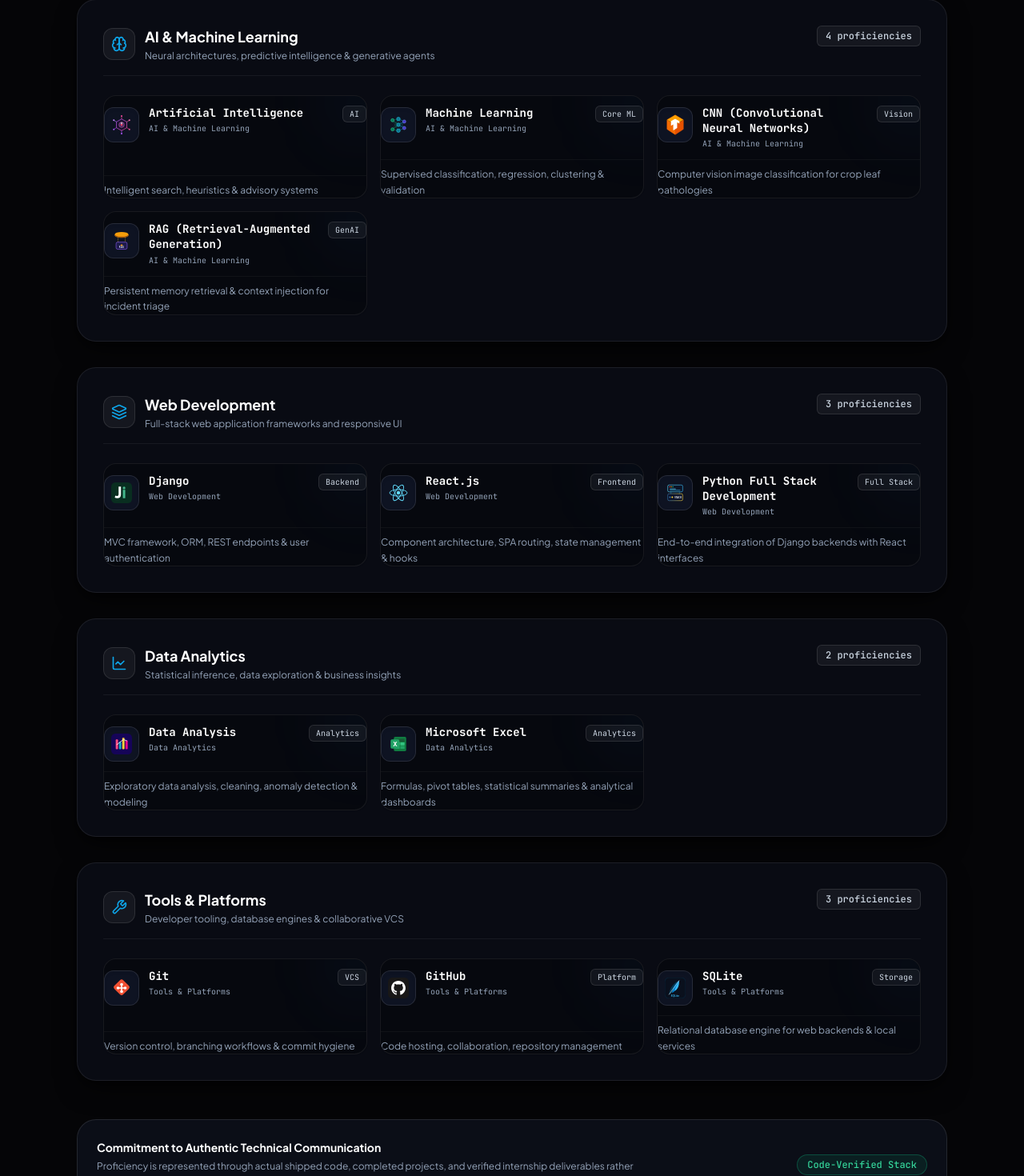
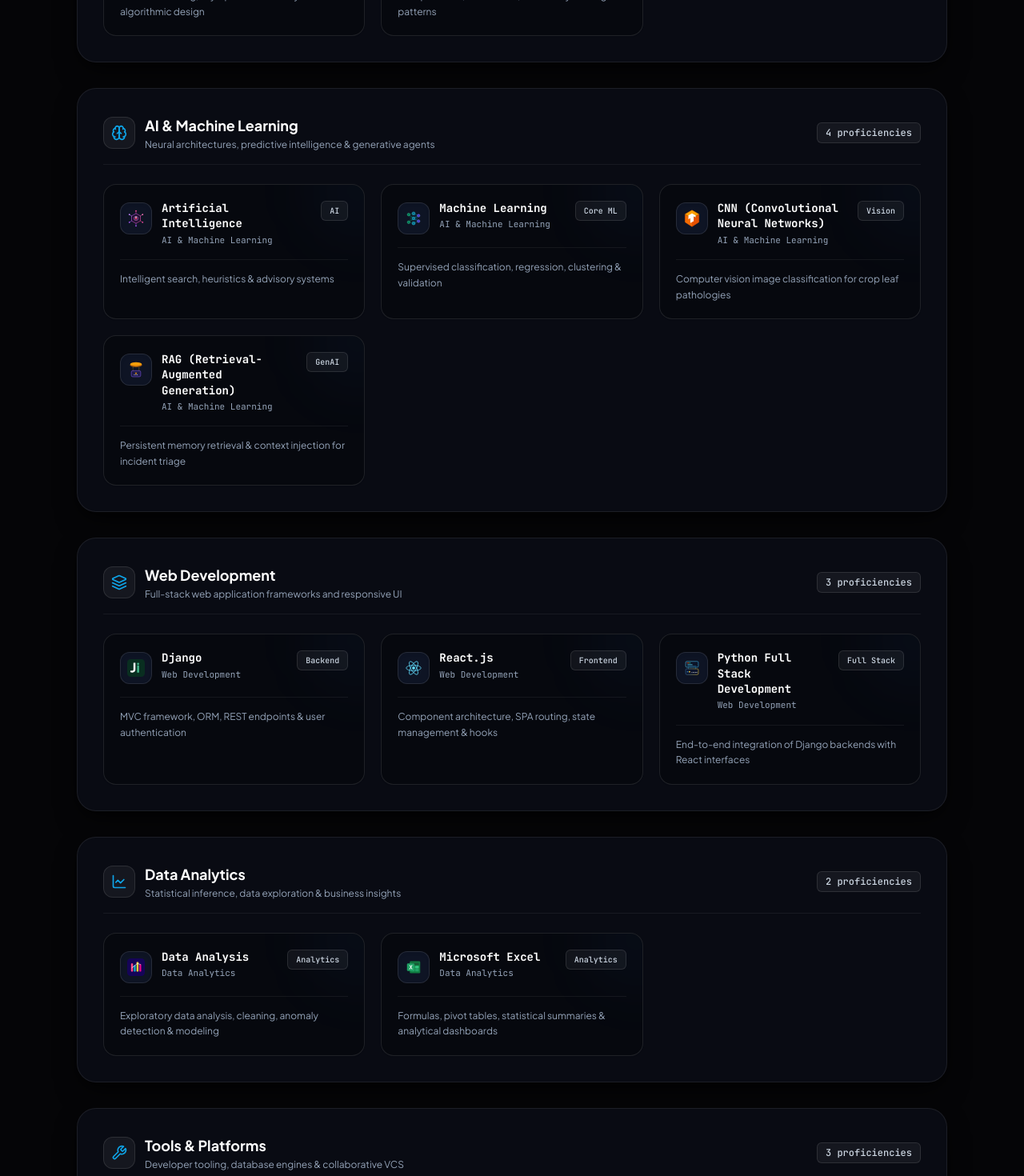
Before and after one commit to Amanamoni-Balaji/Personal-Portfolio, a React (Vite) app: page /skills in a window 1280 px wide. Shown: the part 1260-2730 px from the top of the page at 80% size. Built offline with nearby package versions, Linux system fonts and the light colour scheme.

Commit message:
fix(skills): fix card border containment across all viewports and remove unwanted closing sections

```diff
--- a/src/pages/Skills.jsx
+++ b/src/pages/Skills.jsx
@@ -57,12 +57,12 @@ export default function Skills() {
   const totalSkillCount = skills.reduce((acc, cat) => acc + cat.items.length, 0);
 
   return (
-    <div className="pt-28 pb-24 px-4 sm:px-6 lg:px-8 max-w-6xl mx-auto space-y-12">
+    <div className="pt-28 pb-24 px-4 sm:px-6 lg:px-8 max-w-6xl mx-auto space-y-12 w-full box-border">
       {/* Editorial Header */}
       <BlurFade delay={0.05} className="border-b border-editorial-line pb-8 space-y-4">
-        <div className="inline-flex items-center gap-2 px-3 py-1 rounded-full bg-blue-500/10 border border-blue-500/30 text-accent-sky text-xs font-mono">
-          <Sparkles className="w-3.5 h-3.5" />
-          <span>Technical Capabilities Matrix &bull; {totalSkillCount} Verified Technologies</span>
+        <div className="inline-flex items-center gap-2 px-3 py-1 rounded-full bg-blue-500/10 border border-blue-500/30 text-accent-sky text-[11px] sm:text-xs font-mono max-w-full">
+          <Sparkles className="w-3.5 h-3.5 shrink-0" />
+          <span className="truncate">Technical Capabilities Matrix &bull; {totalSkillCount} Verified Technologies</span>
         </div>
         <h1 className="text-3xl sm:text-5xl lg:text-6xl font-bold text-ink-50 font-sans tracking-tight">
           Technical Skills &amp; Stack
@@ -73,14 +73,14 @@ export default function Skills() {
 
         {/* Search Bar & Filter Switcher */}
         <div className="pt-4 space-y-4">
-          <div className="relative max-w-md">
+          <div className="relative max-w-md w-full">
             <Search className="w-4 h-4 text-ink-400 absolute left-3.5 top-1/2 -translate-y-1/2 pointer-events-none" />
             <input
               type="text"
               value={searchQuery}
               onChange={(e) => setSearchQuery(e.target.value)}
               placeholder="Search by technology (e.g. Python, React, SQL, Django)..."
-              className="w-full pl-10 pr-4 py-2.5 rounded-xl bg-[#0a0d16] border border-white/10 text-xs text-white placeholder:text-ink-500 focus:outline-none focus:border-accent-blue transition-colors font-mono"
+              className="w-full pl-10 pr-4 py-2.5 rounded-xl bg-[#0a0d16] border border-white/10 text-xs text-white placeholder:text-ink-500 focus:outline-none focus:border-accent-blue transition-colors font-mono box-border"
             />
             {searchQuery && (
               <button
@@ -93,14 +93,14 @@ export default function Skills() {
           </div>
 
           {/* Filter Pills with Animated Layout Indicator */}
-          <div className="flex flex-wrap gap-2 pt-1">
+          <div className="flex flex-wrap gap-2 pt-1 max-w-full">
             {categories.map((cat) => {
               const isSelected = activeCategory === cat;
               return (
                 <button
                   key={cat}
                   onClick={() => setActiveCategory(cat)}
-                  className={`relative px-3.5 py-1.5 rounded-xl text-xs font-mono transition-all duration-200 border ${
+                  className={`relative px-3.5 py-1.5 rounded-xl text-xs font-mono transition-all duration-200 border shrink-0 ${
                     isSelected
                       ? 'text-white border-blue-500/70 font-semibold shadow-[0_0_15px_rgba(59,130,246,0.25)]'
                       : 'text-ink-400 border-white/10 bg-[#0a0d16]/80 hover:text-white hover:border-white/20'
@@ -122,7 +122,7 @@ export default function Skills() {
       </BlurFade>
 
       {/* Categorized Skills Grid */}
-      <div className="space-y-8">
+      <div className="space-y-8 w-full">
         <AnimatePresence mode="wait">
           {filteredSkills.length === 0 ? (
             <motion.div
@@ -148,70 +148,72 @@ export default function Skills() {
               animate={{ opacity: 1, y: 0 }}
               exit={{ opacity: 0, y: -12 }}
               transition={{ duration: 0.2 }}
-              className="space-y-8"
+              className="space-y-8 w-full"
             >
               {filteredSkills.map((categoryGroup, idx) => {
                 const Icon = categoryIcons[categoryGroup.category] || Code2;
                 return (
                   <div
                     key={idx}
-                    className="rounded-3xl bg-[#0a0d16]/90 border border-white/[0.08] p-6 sm:p-8 space-y-6 shadow-elevated"
+                    className="rounded-3xl bg-[#0a0d16]/90 border border-white/[0.08] p-4 sm:p-7 lg:p-8 space-y-5 sm:space-y-6 shadow-elevated overflow-hidden w-full box-border"
                   >
                     {/* Category Header */}
-                    <div className="flex items-start justify-between gap-4 border-b border-white/[0.06] pb-4">
-                      <div className="flex items-center gap-3">
-                        <div className="w-10 h-10 rounded-xl bg-white/5 border border-white/10 flex items-center justify-center text-accent-sky">
-                          <Icon className="w-5 h-5" />
+                    <div className="flex items-center justify-between gap-3 border-b border-white/[0.06] pb-4 w-full">
+                      <div className="flex items-center gap-3 min-w-0 flex-1">
+                        <div className="w-9 h-9 sm:w-10 sm:h-10 rounded-xl bg-white/5 border border-white/10 flex items-center justify-center text-accent-sky shrink-0">
+                          <Icon className="w-4 h-4 sm:w-5 sm:h-5" />
                         </div>
-                        <div>
-                          <h2 className="text-lg font-bold text-white font-sans">
+                        <div className="min-w-0 flex-1">
+                          <h2 className="text-base sm:text-lg font-bold text-white font-sans truncate">
                             {categoryGroup.category}
                           </h2>
-                          <p className="text-xs text-ink-400 mt-0.5 font-sans">
+                          <p className="text-xs text-ink-400 mt-0.5 font-sans line-clamp-1 sm:line-clamp-none">
                             {categoryGroup.description}
                           </p>
                         </div>
                       </div>
-                      <span className="badge-editorial text-xs shrink-0">
+                      <span className="badge-editorial text-[10px] sm:text-xs shrink-0 whitespace-nowrap">
                         {categoryGroup.items.length} proficiencies
                       </span>
                     </div>
 
-                    {/* Skills Grid with Authentic Technology Brand Logos */}
-                    <div className="grid grid-cols-1 sm:grid-cols-2 lg:grid-cols-3 gap-4">
+                    {/* Skills Grid with Full Border Containment */}
+                    <div className="grid grid-cols-1 sm:grid-cols-2 lg:grid-cols-3 gap-3.5 sm:gap-5 w-full">
                       {categoryGroup.items.map((skill, sIdx) => (
                         <div
                           key={sIdx}
-                          className="p-4.5 rounded-2xl bg-[#07090e]/95 border border-white/[0.07] hover:border-blue-500/35 hover:bg-[#0b0f1a] transition-all duration-300 group flex flex-col justify-between space-y-3 hover:-translate-y-1 shadow-sm hover:shadow-[0_8px_25px_rgba(37,99,235,0.15)] relative overflow-hidden"
+                          className="box-border w-full min-w-0 p-4 sm:p-5 rounded-2xl bg-[#07090e]/95 border border-white/10 hover:border-blue-500/40 hover:bg-[#0c111e] transition-all duration-300 group flex flex-col justify-between hover:-translate-y-1 shadow-sm hover:shadow-[0_8px_25px_rgba(37,99,235,0.15)] relative overflow-hidden"
                         >
                           {/* Ambient glow accent on hover */}
-                          <div className="absolute -top-10 -right-10 w-24 h-24 bg-blue-500/5 group-hover:bg-blue-500/10 rounded-full blur-2xl transition-all duration-300 pointer-events-none" />
+                          <div className="absolute -top-12 -right-12 w-28 h-28 bg-blue-500/5 group-hover:bg-blue-500/10 rounded-full blur-2xl transition-all duration-300 pointer-events-none" />
 
                           {/* Top Row: Authentic Brand Logo + Skill Name & Level Badge */}
-                          <div className="flex items-start justify-between gap-3 relative z-10">
-                            <div className="flex items-start gap-3 min-w-0">
-                              <div className="w-11 h-11 rounded-xl bg-[#0e1322] border border-white/10 group-hover:border-blue-500/30 p-2 flex items-center justify-center shrink-0 shadow-inner group-hover:scale-105 transition-transform duration-300 mt-0.5">
-                                <TechLogo name={skill.name} size={26} className="w-6.5 h-6.5 object-contain" />
+                          <div className="flex items-start justify-between gap-2.5 sm:gap-3 relative z-10 w-full min-w-0">
+                            <div className="flex items-start gap-2.5 sm:gap-3 min-w-0 flex-1">
+                              <div className="w-9 h-9 sm:w-10 sm:h-10 rounded-xl bg-[#0e1424] border border-white/10 group-hover:border-blue-500/30 flex items-center justify-center shrink-0 shadow-inner group-hover:scale-105 transition-transform duration-300 mt-0.5">
+                                <TechLogo name={skill.name} size={22} className="w-[20px] h-[20px] sm:w-[22px] sm:h-[22px] shrink-0" />
                               </div>
-                              <div className="min-w-0">
-                                <h3 className="text-sm font-bold text-white group-hover:text-accent-sky transition-colors font-mono leading-snug">
+                              <div className="min-w-0 flex-1">
+                                <h3 className="text-sm font-bold text-white group-hover:text-accent-sky transition-colors font-mono leading-snug break-words">
                                   {skill.name}
                                 </h3>
-                                <span className="text-[10px] font-mono text-ink-400 block mt-0.5">
+                                <span className="text-[10px] sm:text-[11px] font-mono text-ink-400 block mt-0.5 break-words">
                                   {categoryGroup.category}
                                 </span>
                               </div>
                             </div>
 
-                            <span className="text-[10px] font-mono px-2 py-0.5 rounded-md bg-white/5 text-ink-300 border border-white/10 shrink-0 group-hover:border-blue-500/30 group-hover:text-ink-100 transition-colors">
+                            <span className="text-[10px] font-mono font-medium px-2 py-0.5 sm:px-2.5 sm:py-1 rounded-md bg-white/5 text-ink-300 border border-white/10 shrink-0 self-start group-hover:border-blue-500/30 group-hover:text-ink-100 transition-colors whitespace-nowrap">
                               {skill.level}
                             </span>
                           </div>
 
                           {/* Descriptive Context */}
-                          <p className="text-xs text-ink-400 leading-relaxed font-sans pt-2 border-t border-white/[0.04] relative z-10">
-                            {skill.context}
-                          </p>
+                          <div className="mt-3.5 sm:mt-4 pt-3 sm:pt-3.5 border-t border-white/[0.06] relative z-10 w-full min-w-0 flex-1 flex items-start">
+                            <p className="text-xs text-ink-400 leading-relaxed font-sans break-words w-full">
+                              {skill.context}
+                            </p>
+                          </div>
                         </div>
                       ))}
                     </div>
@@ -222,23 +224,6 @@ export default function Skills() {
           )}
         </AnimatePresence>
       </div>
-
-      {/* Engineering Philosophy Notice */}
-      <BlurFade delay={0.15}>
-        <div className="p-6 rounded-3xl bg-[#0b0e17] border border-white/10 flex flex-col sm:flex-row items-start sm:items-center justify-between gap-4">
-          <div>
-            <h3 className="text-sm font-bold text-white font-sans">
-              Commitment to Authentic Technical Communication
-            </h3>
-            <p className="text-xs text-ink-400 mt-1 max-w-2xl leading-relaxed">
-              Proficiency is represented through actual shipped code, completed projects, and verified internship deliverables rather than arbitrary percentage ratings.
-            </p>
-          </div>
-          <span className="badge-status text-xs shrink-0">
-            Code-Verified Stack
-          </span>
-        </div>
-      </BlurFade>
     </div>
   );
 }
```
